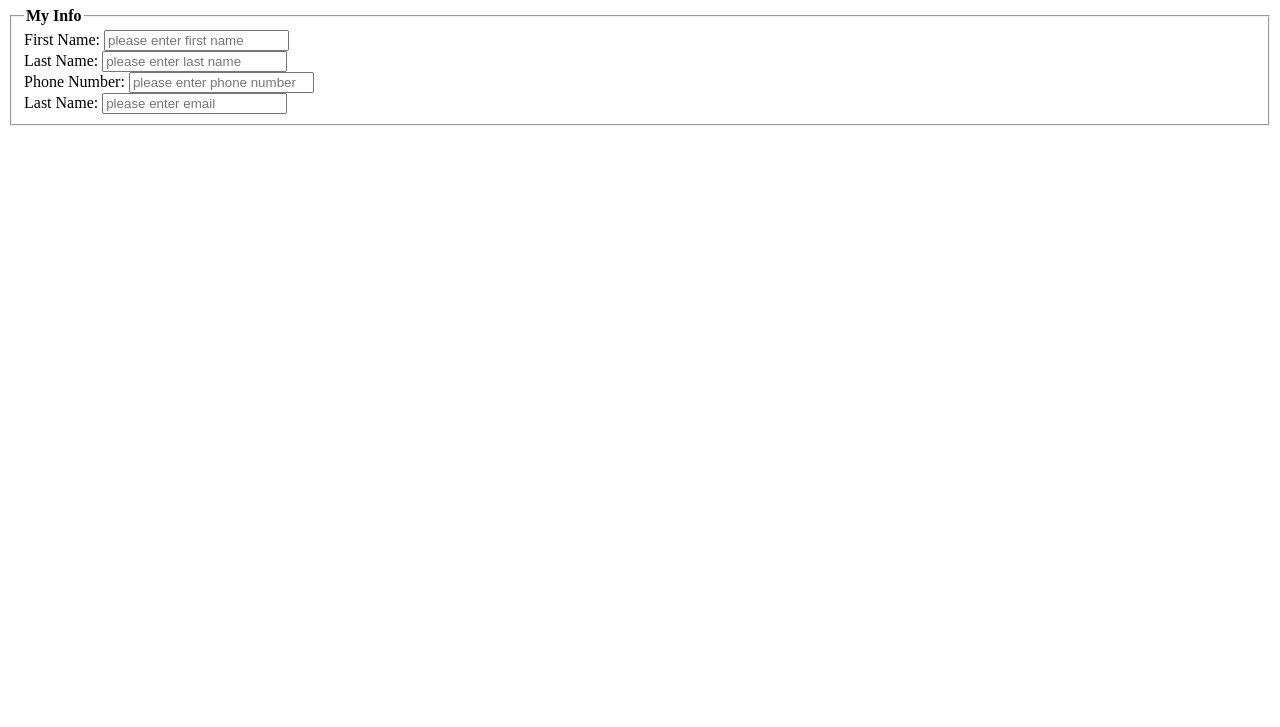
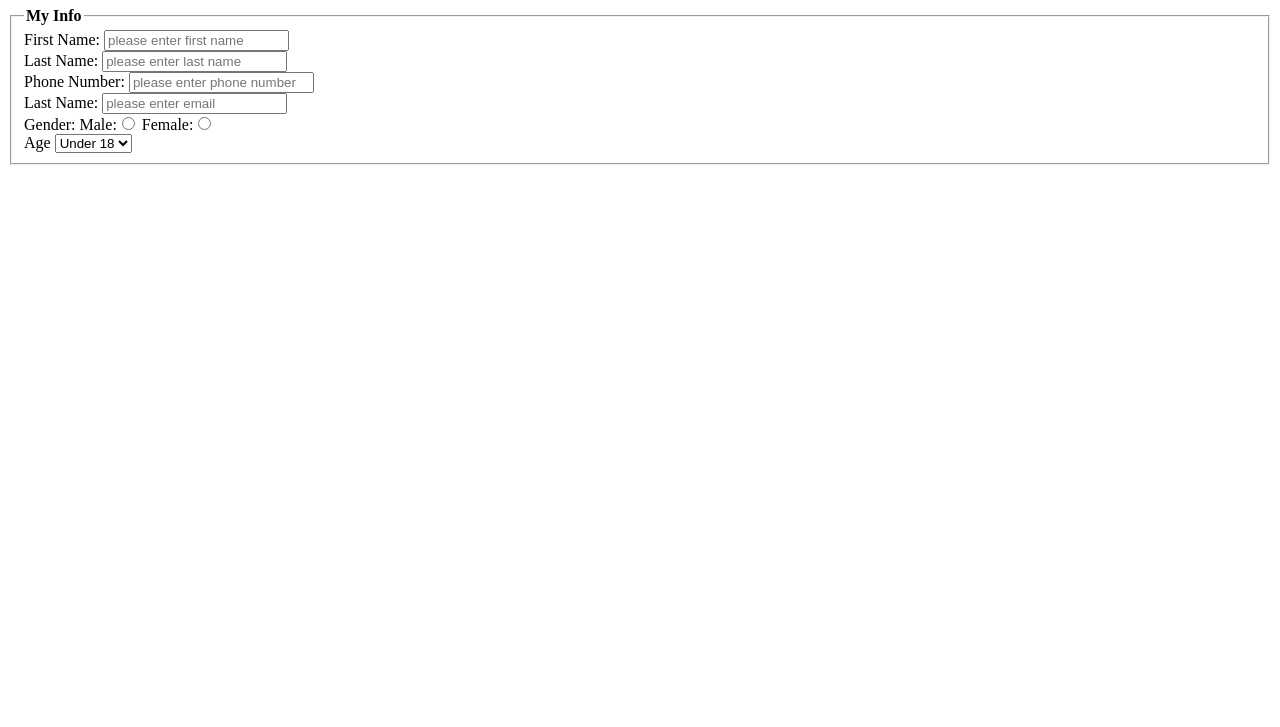
Before and after one commit to POleskiewicz/Lab4, a plain HTML site: page index.html in a window 1280 px wide. Shown: the part 73-800 px from the top of the page. Drawn offline with Linux system fonts and the light colour scheme.

Commit message:
Update index.html

```diff
--- a/index.html
+++ b/index.html
@@ -20,17 +20,42 @@
 						<label> First Name: <input type= "text" name= "first_name_field" placeholder= "please enter first name"></label>
 					</div>
 
+
+
 					<div>
 						<label>Last Name: <input type = "text" name= "last_name_field" placeholder= "please enter last name"></label>
 					</div>
+
+
 
 					<div>
 						<label>Phone Number: <input type = "text" name= "phone_number_field" placeholder= "please enter phone number"></label>
 					</div>
 
+
+
 					<div>
 						<label>Last Name: <input type = "email" name= "email_field" placeholder= "please enter email"></label>
 					</div>
+
+
+
+					<div>
+
+						<label>Gender:</label>
+
+						<label for= "maleradio">Male:</label><input type= "radio" name= "gender_field" value= "Male" id= "maleradio">
+						<label for= "femaleradio">Female:</label><input type= "radio" name= "gender_field" value= "Female" id= "femaleradio">
+
+					</div>
+
+
+					<div>
+
+						<label>Age</label>
+						<select name= "age_field">
+							<option value= "Under 18">Under 18</option>
+
 
 
 
```
